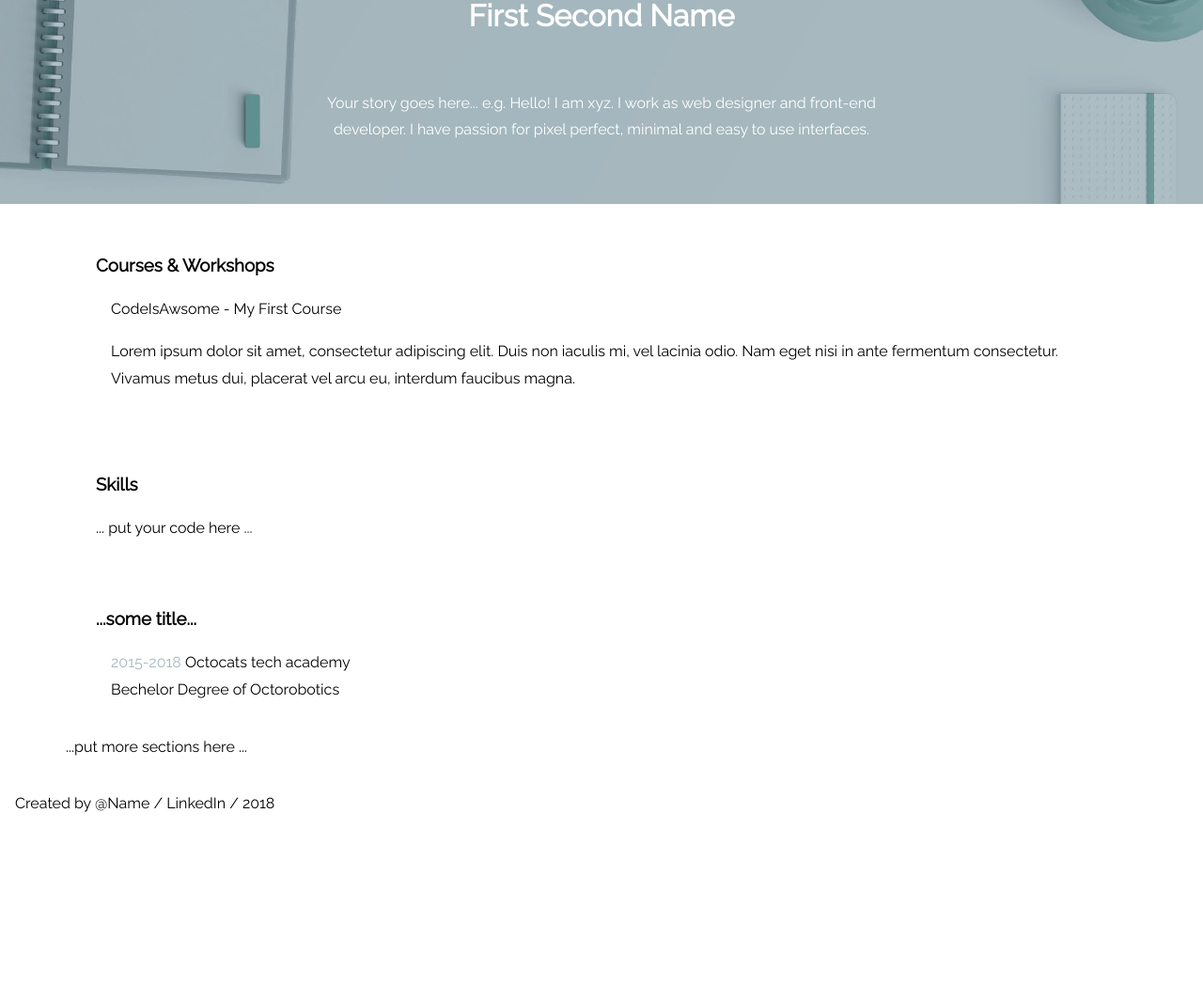
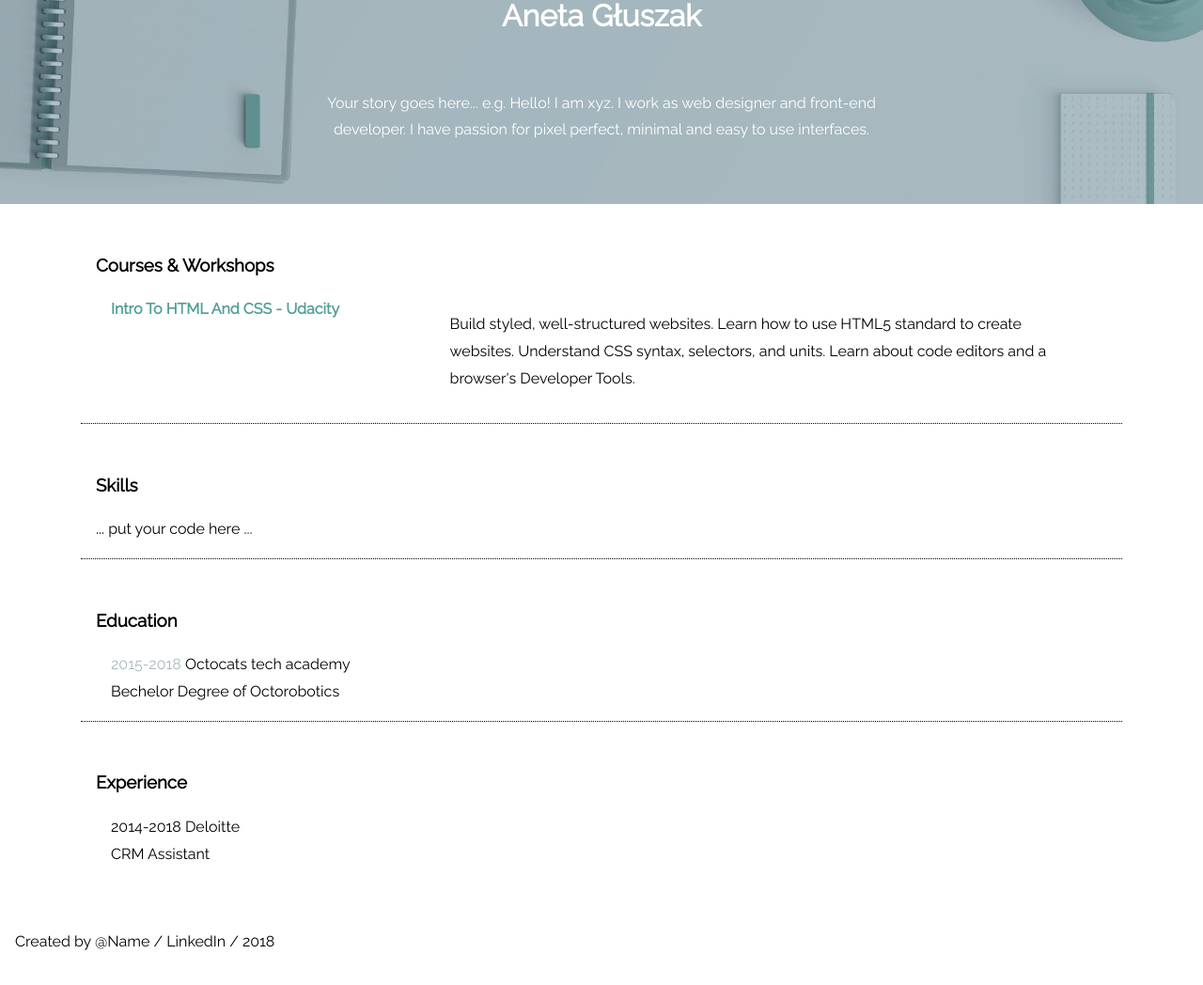
Before and after one commit to anetbak/myCV, a plain HTML site: page index.html in a window 1280 px wide. Shown: the part 229-1277 px from the top of the page at 94% size. Before the commit the page ends 1131 px from the top, so only its background shows below. Drawn offline with Linux system fonts and the light colour scheme.

Commit message:
add workshops and courses

```diff
--- a/index.html
+++ b/index.html
@@ -15,7 +15,7 @@
 			<div>
 				<img src="img/avatar.jpg"/>
 			</div>
-			<h1>first second name</h1>
+			<h1>Aneta Głuszak</h1>
 			<section>
 				<p>Your story goes here... e.g. Hello! I am xyz. I work as web designer and front-end developer.
 				I have passion for pixel perfect, minimal and easy to use interfaces.</p>
@@ -27,10 +27,10 @@
 				<h3>Courses & Workshops</h3>
 				<article class='course'>
 					<div class='title'>
-						CodeIsAwsome - My First Course
+						Intro to HTML and CSS - Udacity
 					</div>
-					<div class="descrition">
-						<p>Lorem ipsum dolor sit amet, consectetur adipiscing elit. Duis non iaculis mi, vel lacinia odio. Nam eget nisi in ante fermentum consectetur. Vivamus metus dui, placerat vel arcu eu, interdum faucibus magna.</p>
+					<div class="description">
+						<p>Build styled, well-structured websites. Learn how to use HTML5 standard to create websites. Understand CSS syntax, selectors, and units. Learn about code editors and a browser's Developer Tools.</p>
 					</div>
 				</article>
 			</section>
@@ -41,22 +41,30 @@
 				... put your code here ...
 
 			</section>
-			<!-- Education -->
+
 			<section>
-				<h3>...some title...</h3>
+				<h3>Education</h3>
 	      <article>
 	        <div class='school'>
 	          <span>2015-2018</span> Octocats tech academy
 	        </div>
-	        <div class="descrition">
+	        <div class="description">
 	          Bechelor Degree of Octorobotics
 	        </div>
 	      </article>
 			</section>
 			<!-- Experience / Projects / Portfolio ... -->
-
-			...put more sections here ...
-
+			<section>
+				<h3>Experience</h3>
+				<article>
+					<div class='experience'>
+						<span>2014-2018</span> Deloitte
+					</div>
+					<div class="description">
+						CRM Assistant
+					</div>
+				</article>
+			</section>
 		</main>
 		<footer>
 			<p>Created by @Name  / LinkedIn / 2018 </p>
--- a/style.css
+++ b/style.css
@@ -45,17 +45,44 @@ h1 {
   text-transform: capitalize;
 }
 
+h3{
+  font-weight: bold;
+  text-transform: capitalize;
+}
+
 main {
   max-width: 1140px;
 }
 
+section:last-child{
+  border-bottom: none;
+}
+
+main section{
+  border-bottom: 1px dotted black;
+
+}
+
 .course {
+  display: flex;
+  flex-wrap: wrap;
 }
 
 .course .title {
+  font-weight: bold;
+  text-transform: capitalize;
+  color: #509e98;
+  flex: 0 0 33.3%;
+  max-width: 33%
 }
 
-.course .descrition {
+.course .description {
+  flex: 0 0 66.6%;
+  max-width: 66.6%
+}
+
+.course .description p {
+  padding-left: 1em;
 }
 
 .school span {
```
